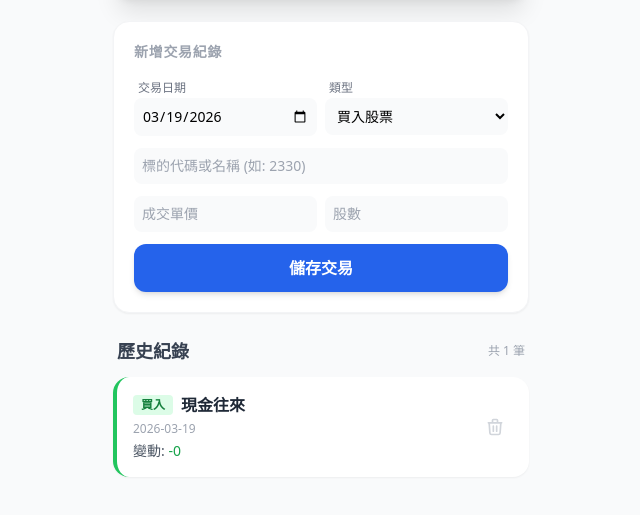
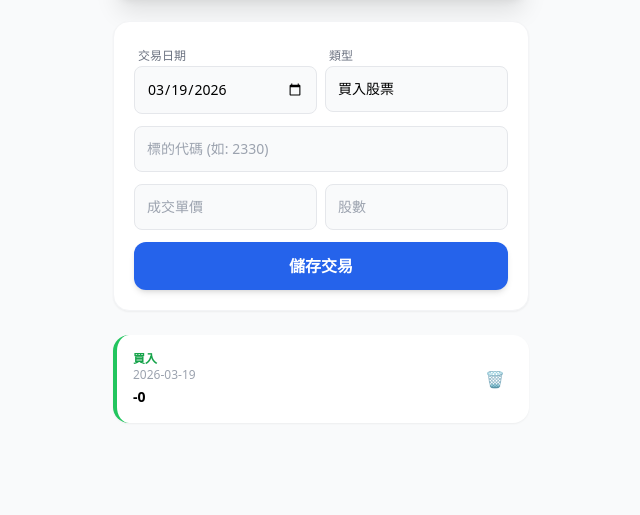
Before and after one commit to BennyJeng/my-stock-app, a plain HTML site: page index.html in a window 1280 px wide. Both pictures are taken after a click on the button "儲存交易". Shown: the part 175-690 px from the top of the page, without its empty margins (319-959 px from the left). Drawn offline with nearby package versions, Linux system fonts and the light colour scheme.

Commit message:
Enhance index.html for better iOS input handling
Added iOS input field compatibility and improved styling.

Signed-off-by: BennyJeng <166614590+BennyJeng@users.noreply.github.com>

```diff
--- a/index.html
+++ b/index.html
@@ -2,13 +2,23 @@
 <html lang="zh-TW">
 <head>
     <meta charset="UTF-8">
-    <meta name="viewport" content="width=device-width, initial-scale=1.0">
+    <meta name="viewport" content="width=device-width, initial-scale=1.0, maximum-scale=1.0, user-scalable=no">
     <title>股票交易日誌 Pro</title>
     <meta name="apple-mobile-web-app-capable" content="yes">
     <meta name="apple-mobile-web-app-status-bar-style" content="black-translucent">
     <script src="https://cdn.tailwindcss.com"></script>
     <style>
-        body { -webkit-tap-highlight-color: transparent; }
+        /* 關鍵修正：確保 iOS 下輸入框可以被選取並彈出鍵盤 */
+        input, select, textarea {
+            -webkit-user-select: text !important;
+            user-select: text !important;
+            appearance: none;
+            -webkit-appearance: none;
+        }
+        body {
+            -webkit-tap-highlight-color: transparent;
+            touch-action: manipulation;
+        }
         .record-card { transition: transform 0.1s; }
         .record-card:active { transform: scale(0.98); }
     </style>
@@ -25,16 +35,14 @@
         </div>
 
         <div class="bg-white p-5 rounded-2xl shadow-sm border border-gray-100 mb-6">
-            <h3 class="text-sm font-bold text-gray-400 mb-3 uppercase tracking-wider">新增交易紀錄</h3>
-
             <div class="grid grid-cols-2 gap-2 mb-3">
                 <div class="col-span-1">
                     <label class="text-xs text-gray-500 ml-1">交易日期</label>
-                    <input type="date" id="date" class="w-full p-2 bg-gray-50 border-0 rounded-lg text-sm focus:ring-2 focus:ring-blue-500">
+                    <input type="date" id="date" class="w-full p-3 bg-gray-50 border border-gray-200 rounded-lg text-sm focus:outline-none focus:ring-2 focus:ring-blue-500">
                 </div>
                 <div class="col-span-1">
                     <label class="text-xs text-gray-500 ml-1">類型</label>
-                    <select id="type" class="w-full p-2 bg-gray-50 border-0 rounded-lg text-sm focus:ring-2 focus:ring-blue-500" onchange="toggleFields()">
+                    <select id="type" class="w-full p-3 bg-gray-50 border border-gray-200 rounded-lg text-sm focus:outline-none focus:ring-2 focus:ring-blue-500" onchange="toggleFields()">
                         <option value="buy">買入股票</option>
                         <option value="sell">賣出股票</option>
                         <option value="in">存入現金</option>
@@ -43,64 +51,44 @@
                 </div>
             </div>
 
-            <input type="text" id="symbol" placeholder="標的代碼或名稱 (如: 2330)" class="w-full mb-3 p-2 bg-gray-50 border-0 rounded-lg text-sm focus:ring-2 focus:ring-blue-500">
+            <input type="text" id="symbol" placeholder="標的代碼 (如: 2330)" class="w-full mb-3 p-3 bg-gray-50 border border-gray-200 rounded-lg text-sm focus:outline-none focus:ring-2 focus:ring-blue-500">
 
             <div id="stockFields" class="grid grid-cols-2 gap-2 mb-3">
-                <input type="number" id="price" placeholder="成交單價" class="w-full p-2 bg-gray-50 border-0 rounded-lg text-sm focus:ring-2 focus:ring-blue-500">
-                <input type="number" id="qty" placeholder="股數" class="w-full p-2 bg-gray-50 border-0 rounded-lg text-sm focus:ring-2 focus:ring-blue-500">
+                <input type="number" step="any" id="price" placeholder="成交單價" class="w-full p-3 bg-gray-50 border border-gray-200 rounded-lg text-sm focus:outline-none focus:ring-2 focus:ring-blue-500">
+                <input type="number" id="qty" placeholder="股數" class="w-full p-3 bg-gray-50 border border-gray-200 rounded-lg text-sm focus:outline-none focus:ring-2 focus:ring-blue-500">
             </div>
 
             <div id="cashField" class="hidden mb-3">
-                <input type="number" id="amount" placeholder="金額" class="w-full p-2 bg-gray-50 border-0 rounded-lg text-sm focus:ring-2 focus:ring-blue-500">
+                <input type="number" step="any" id="amount" placeholder="金額" class="w-full p-3 bg-gray-50 border border-gray-200 rounded-lg text-sm focus:outline-none focus:ring-2 focus:ring-blue-500">
             </div>
 
-            <button onclick="addRecord()" class="w-full bg-blue-600 hover:bg-blue-700 text-white py-3 rounded-xl font-bold shadow-md transition-all">
+            <button onclick="addRecord()" class="w-full bg-blue-600 active:bg-blue-800 text-white py-3 rounded-xl font-bold shadow-md">
                 儲存交易
             </button>
         </div>
 
-        <div class="flex justify-between items-center mb-3 px-1">
-            <h3 class="text-lg font-bold text-gray-700">歷史紀錄</h3>
-            <span id="recordCount" class="text-xs text-gray-400">共 0 筆</span>
-        </div>
-        <div id="recordList" class="space-y-3">
-            </div>
+        <div id="recordList" class="space-y-3"></div>
     </div>
 
     <script>
-        // 初始化日期為今天
         document.getElementById('date').valueAsDate = new Date();
-
-        // 從本地存儲讀取資料
-        let records = JSON.parse(localStorage.getItem('my_trading_v2') || '[]');
+        let records = JSON.parse(localStorage.getItem('my_trading_v3') || '[]');
 
         function toggleFields() {
             const type = document.getElementById('type').value;
-            const stockFields = document.getElementById('stockFields');
-            const cashField = document.getElementById('cashField');
-
-            if (type.includes('buy') || type.includes('sell')) {
-                stockFields.classList.remove('hidden');
-                stockFields.classList.add('grid');
-                cashField.classList.add('hidden');
-            } else {
-                stockFields.classList.add('hidden');
-                stockFields.classList.remove('grid');
-                cashField.classList.remove('hidden');
-            }
+            const isStock = type.includes('buy') || type.includes('sell');
+            document.getElementById('stockFields').style.display = isStock ? 'grid' : 'none';
+            document.getElementById('cashField').style.display = isStock ? 'none' : 'block';
         }
 
         function updateUI() {
             const list = document.getElementById('recordList');
             const totalDisplay = document.getElementById('totalBalance');
-            const countDisplay = document.getElementById('recordCount');
             list.innerHTML = '';
 
-            // 排序：日期由新到舊，若日期相同則依索引排序
             records.sort((a, b) => new Date(b.date) - new Date(a.date));
 
             let currentBalance = 0;
-            // 重新計算總額 (依日期順序累加)
             const calcRecords = [...records].sort((a, b) => new Date(a.date) - new Date(b.date));
             calcRecords.forEach(r => currentBalance += r.change);
 
@@ -110,31 +98,18 @@
                                 (r.change >= 0 ? 'border-green-500' : 'border-red-500');
 
                 const typeText = { 'buy': '買入', 'sell': '賣出', 'in': '入金', 'out': '出金' }[r.type];
-
                 card.innerHTML = `
                     <div class="flex-1">
-                        <div class="flex items-center mb-1">
-                            <span class="text-xs font-bold px-2 py-0.5 rounded mr-2 ${r.change >= 0 ? 'bg-green-100 text-green-700' : 'bg-red-100 text-red-700'}">${typeText}</span>
-                            <span class="font-bold text-gray-800">${r.symbol || '現金往來'}</span>
-                        </div>
+                        <div class="text-xs font-bold ${r.change >= 0 ? 'text-green-600' : 'text-red-600'}">${typeText} ${r.symbol || ''}</div>
                         <div class="text-xs text-gray-400">${r.date}</div>
-                        <div class="text-sm font-medium mt-1 text-gray-600">
-                            ${r.qty > 0 ? `${r.qty}股 @ ${r.price}` : ''}
-                            變動: <span class="${r.change >= 0 ? 'text-green-600' : 'text-red-600'}">${r.change.toLocaleString()}</span>
-                        </div>
+                        <div class="text-sm font-bold mt-1">${r.change.toLocaleString()}</div>
                     </div>
-                    <button onclick="deleteRecord(${index})" class="ml-4 p-2 text-gray-300 hover:text-red-500 transition-colors">
-                        <svg xmlns="http://www.w3.org/2000/svg" class="h-5 w-5" fill="none" viewBox="0 0 24 24" stroke="currentColor">
-                            <path stroke-linecap="round" stroke-linejoin="round" stroke-width="2" d="M19 7l-.867 12.142A2 2 0 0116.138 21H7.862a2 2 0 01-1.995-1.858L5 7m5 4v6m4-6v6m1-10V4a1 1 0 00-1-1h-4a1 1 0 00-1 1v3M4 7h16" />
-                        </svg>
-                    </button>
+                    <button onclick="deleteRecord(${index})" class="p-2 text-gray-300">🗑️</button>
                 `;
                 list.appendChild(card);
             });
-
             totalDisplay.innerText = '$ ' + currentBalance.toLocaleString();
-            countDisplay.innerText = `共 ${records.length} 筆`;
-            localStorage.setItem('my_trading_v2', JSON.stringify(records));
+            localStorage.setItem('my_trading_v3', JSON.stringify(records));
         }
 
         function addRecord() {
@@ -145,31 +120,28 @@
             const qty = parseInt(document.getElementById('qty').value) || 0;
             let change = parseFloat(document.getElementById('amount').value) || 0;
 
-            if (!date) { alert('請選擇日期'); return; }
-
             if (type === 'buy') change = -(price * qty);
             else if (type === 'sell') change = (price * qty);
             else if (type === 'out') change = -Math.abs(change);
 
             records.push({ date, type, symbol, price, qty, change });
+            updateUI();
 
-            // 清空輸入
+            // 重設輸入框
             document.getElementById('symbol').value = '';
             document.getElementById('price').value = '';
             document.getElementById('qty').value = '';
             document.getElementById('amount').value = '';
-
-            updateUI();
         }
 
         function deleteRecord(index) {
-            if (confirm('確定要刪除這筆紀錄嗎？')) {
+            if (confirm('確定刪除？')) {
                 records.splice(index, 1);
                 updateUI();
             }
         }
-
         updateUI();
+        toggleFields();
     </script>
 </body>
 </html>
```
